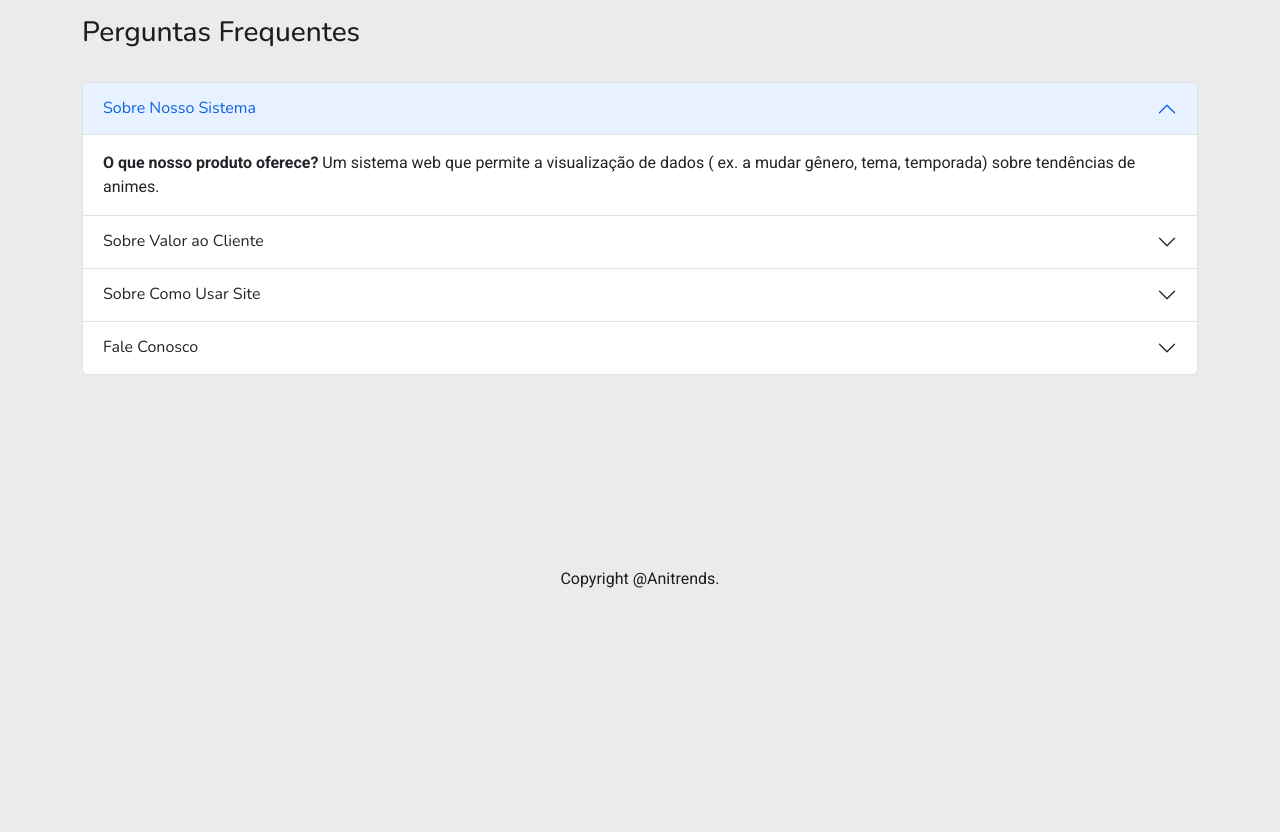
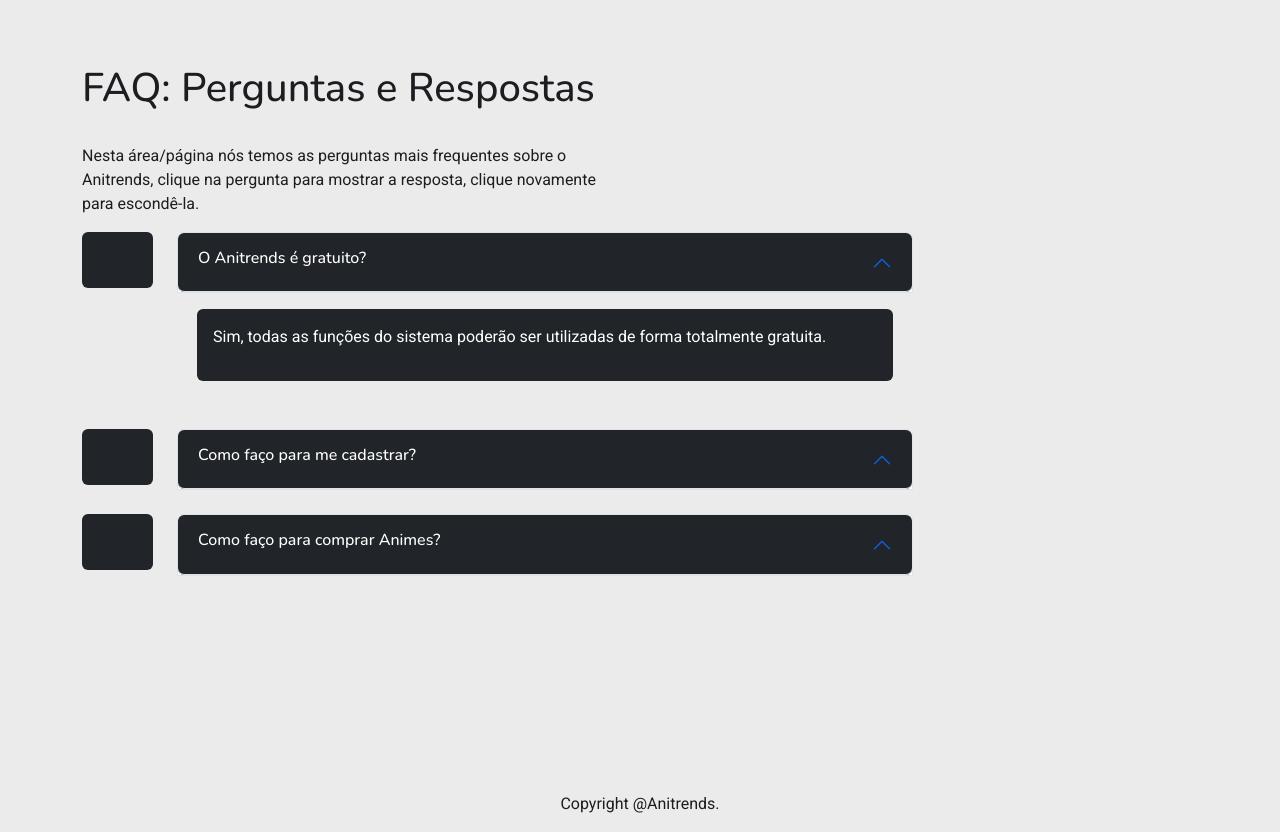
Before and after one commit to gustapinto/fatec_dsm_pi_terceiro_semestre, a Django app: template site/templates/faq.html in a window 1280 px wide. Shown: the part 58-890 px from the top of the page. Before the commit the page ends 646 px from the top, so only its background shows below. Run offline with Django 3.2, Linux system fonts and the light colour scheme; the template is opened without the code that fills it, so the values that code supplies are empty; some libraries are stand-ins or nearby versions.

Commit message:
Alterando faq

```diff
--- a/site/templates/faq.html
+++ b/site/templates/faq.html
@@ -2,86 +2,103 @@
 
 {% block title %}Anitrends{% endblock %}
 
+{% load static %}
+
 {% block content %}
+
 <div class="container-lg">
     <!-- Content here -->
 
-    <h3>Perguntas Frequentes</h3>
+    <br><br>
+    <div class="row">
+      <div class="col-6 md-4">
+        <h1>FAQ: Perguntas e Respostas</h1>
+        <br>
+        <p>Nesta área/página  nós temos as perguntas mais frequentes sobre o Anitrends, clique na pergunta para mostrar a resposta, clique novamente para escondê-la. </p>
+      </div>
+    </div>
 
-    <br>
+    <div class="row">
+      <div class="col-1">
+        <div class="p-3 mb-2 bg-dark text-white rounded">
+          <i class="fa-thin fa-circle-chevron-down"></i>
+        </div>
+      </div>
+
+      <div class="col-11 col-md-8">
       <div class="accordion" id="accordionExample">
         <div class="accordion-item">
           <h2 class="accordion-header" id="headingOne">
-            <button class="accordion-button" type="button" data-bs-toggle="collapse" data-bs-target="#collapseOne" aria-expanded="true" aria-controls="collapseOne">
-                Sobre Nosso Sistema
+            <button class="accordion-button bg-dark text-white rounded " type="button" data-bs-toggle="collapse" data-bs-target="#collapseOne" aria-expanded="true" aria-controls="collapseOne">
+                <h6>O Anitrends é gratuito?</h6>
             </button>
           </h2>
+        </div>
           <div id="collapseOne" class="accordion-collapse collapse show" aria-labelledby="headingOne" data-bs-parent="#accordionExample">
             <div class="accordion-body">
-              <strong>O que nosso produto oferece?</strong> Um sistema web que permite a visualização de dados ( ex. a mudar gênero, tema, temporada) sobre tendências de animes.
+            <div class="p-3 mb-2 bg-dark text-white rounded">
+              <p  class="font-weight-light">Sim, todas as funções do sistema poderão ser utilizadas de forma totalmente gratuita.</p>
             </div>
             </div>
           </div>
-        <div class="accordion-item">
-          <h2 class="accordion-header" id="headingTwo">
-            <button class="accordion-button collapsed" type="button" data-bs-toggle="collapse" data-bs-target="#collapseTwo" aria-expanded="false" aria-controls="collapseTwo">
-                Sobre Valor ao Cliente
-            </button>
-          </h2>
-          <div id="collapseTwo" class="accordion-collapse collapse" aria-labelledby="headingTwo" data-bs-parent="#accordionExample">
-            <div class="accordion-body">
-              <strong>O que oferecemos aos nossos clientes?</strong> Visualização de dados pertinentes a caracterização de Anime como sendo uma tendência, além de ajudar o lojista em sua análise para aquisição de possíveis produtos no mercado, tendo como embasamento dados relevantes de usuários .
+        <br>
       </div>
     </div>
    </div>
+   <div class="row">
+    <div class="col-1">
+      <div class="p-3 mb-2 bg-dark text-white rounded">
+        <i class="fa-thin fa-circle-chevron-down"></i>
+      </div>
+    </div>
+
+    <div class="col-11 col-md-8">
+    <div class="accordion" id="accordionExample">
       <div class="accordion-item">
-          <h2 class="accordion-header" id="headingThree">
-            <button class="accordion-button collapsed" type="button" data-bs-toggle="collapse" data-bs-target="#collapseThree" aria-expanded="false" aria-controls="collapseThree">
-                Sobre Como Usar Site
+        <h2 class="accordion-header" id="headingTwo">
+          <button class="accordion-button bg-dark text-white rounded " type="button" data-bs-toggle="collapse" data-bs-target="#collapseTwo" aria-expanded="true" aria-controls="collapseTwo">
+            <h6>Como faço para me cadastrar?</h6>
           </button>
         </h2>
-          <div id="collapseThree" class="accordion-collapse collapse" aria-labelledby="headingThree" data-bs-parent="#accordionExample">
+      </div>
+        <div id="collapseTwo" class="accordion-collapse collapse hide" aria-labelledby="headingTwo" data-bs-parent="#accordionExample">
           <div class="accordion-body">
-              <p>A estrutura de navegação do site</p><br>
-             <h4><strong>Mapa do site</strong></h4>
-              <br>
-              <h5>Menu lojista </h5>
-              <br>
-              <h5>Site </h5>
-              <br>
-              <h5>Rodapé</h5>
-                <p>Sobre</p>
-              <ul>
-                  <li>Sobre Nós</li>
-                  <li>Porque” AniTrends”</li>
-                  <li>Benefícios</li>
-                  <li>Mapa do Site</li>
-              </ul>
-               <p>Links úteis</p>
-               <ul>
-                  <li>Fale conosco/Sugestões</li>
-                  <li>Perguntas frequentes</li>
-                  <li>Benefícios</li>
-                  <li>Política de Uso/Site</li>
-               </ul>
-               <p>Legal</p>
+          <div class="p-3 mb-2 bg-dark text-white rounded">
+            <p  class="font-weight-light">It is a long established fact that a reader will be distracted by the readable content of a page when looking at its layout.</p>
           </div>
           </div>
         </div>
-        <div class="accordion-item">
-            <h2 class="accordion-header" id="headingTwo">
-              <button class="accordion-button collapsed" type="button" data-bs-toggle="collapse" data-bs-target="#collapseTwo" aria-expanded="false" aria-controls="collapseTwo">
-                Fale Conosco
-              </button>
-            </h2>
-            <div id="collapseTwo" class="accordion-collapse collapse" aria-labelledby="headingTwo" data-bs-parent="#accordionExample">
-              <div class="accordion-body">
-                <strong>Envie-nos um email:</strong> É através desse email que esclarecemos dúvidas, recebemos críticas ou solicitações relacionadas ao sistema.
-                Responderemos em até 24h.
+      <br>
     </div>
   </div>
  </div>
-        <!--Nova seção conforme figma -->
+ <div class="row">
+  <div class="col-1">
+    <div class="p-3 mb-2 bg-dark text-white rounded">
+      <i class="fa-thin fa-circle-chevron-down"></i>
+    </div>
+  </div>
+
+  <div class="col-11 col-md-8">
+  <div class="accordion" id="accordionExample">
+    <div class="accordion-item">
+      <h2 class="accordion-header" id="headingThree">
+        <button class="accordion-button bg-dark text-white rounded " type="button" data-bs-toggle="collapse" data-bs-target="#collapseThree" aria-expanded="true" aria-controls="collapseThree">
+          <h6>Como faço para comprar Animes?</h6>
+        </button>
+      </h2>
+    </div>
+      <div id="collapseThree" class="accordion-collapse collapse hide" aria-labelledby="headingThree" data-bs-parent="#accordionExample">
+        <div class="accordion-body">
+        <div class="p-3 mb-2 bg-dark text-white rounded">
+          <p  class="font-weight-light">It is a long established fact that a reader will be distracted by the readable content of a page when looking at its layout.</p>
+        </div>
+        </div>
+      </div>
+    <br>
+  </div>
+</div>
+</div>
 
   </div>
  <br><br>
```
Lines whose indentation alone changed are shown as unchanged.
